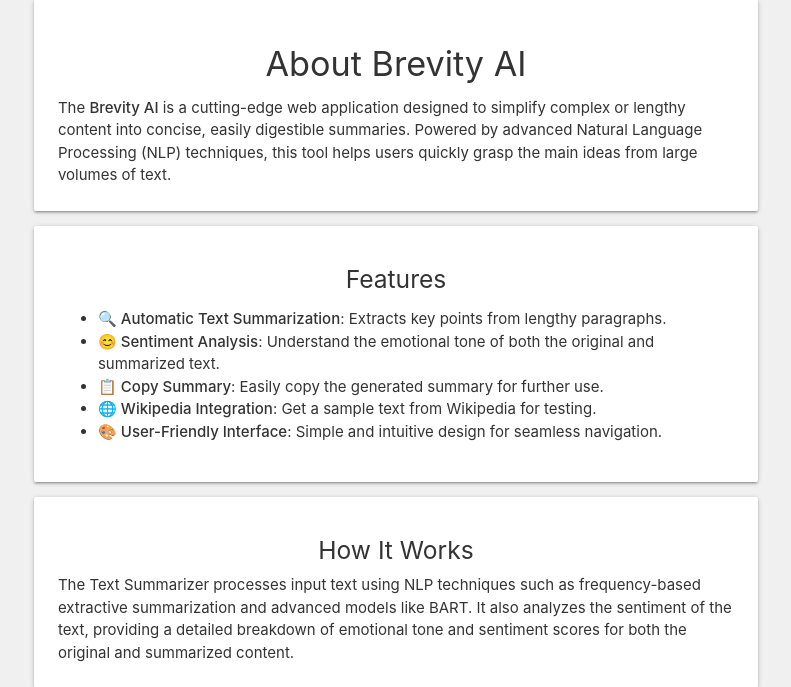
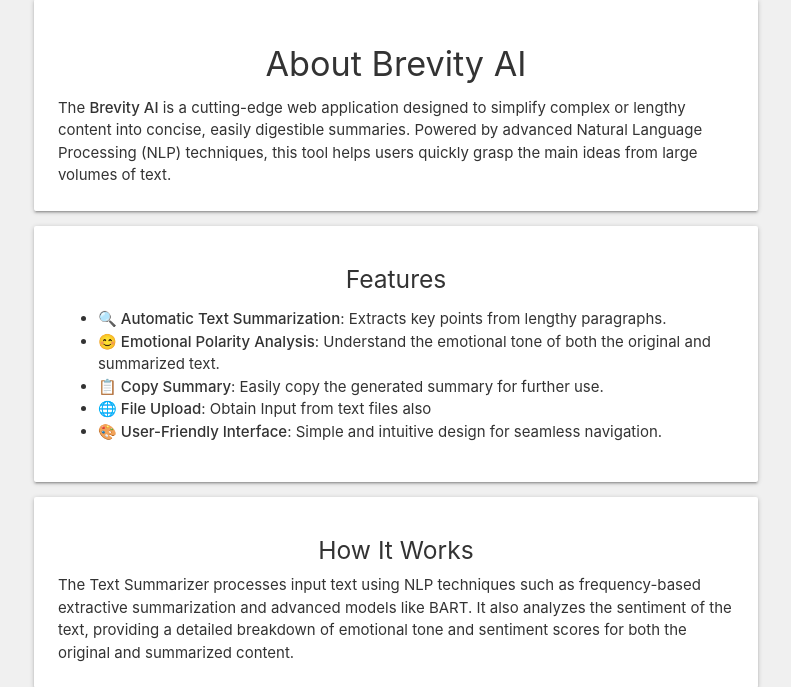
Before and after one commit to Hahasha4/BrevityAI, a Flask app: page /about in a window 1280 px wide. Shown: the part 73-760 px from the top of the page, without its empty margins (244-1035 px from the left). Run offline with Flask 3, Linux system fonts and the light colour scheme.

Commit message:
frontend changes

```diff
--- a/app.py
+++ b/app.py
@@ -14,7 +14,7 @@ app = Flask(__name__)
 app.config['UPLOAD_FOLDER'] = 'uploads'
 os.makedirs(app.config['UPLOAD_FOLDER'], exist_ok=True)
 
-# Download necessary NLTK resources
+# Download necessary NLTK resources token
 nltk.download('punkt')
 nltk.download('stopwords')
 
@@ -23,7 +23,7 @@ device = 0 if torch.cuda.is_available() else -1  # Use GPU if available
 summarizer = pipeline("summarization", model="facebook/bart-large-cnn", device=device)
 
 def analyze_sentiment(text):
-    """Analyze sentiment polarity of text."""
+    """Analyze emotional polarity of text."""
     analysis = TextBlob(text)
     sentiment_score = analysis.sentiment.polarity
     if sentiment_score > 0.1:
--- a/templates/about.html
+++ b/templates/about.html
@@ -17,9 +17,9 @@
                     <h5 class="center-align">Features</h5>
                     <ul class="browser-default">
                         <li>🔍 <strong>Automatic Text Summarization</strong>: Extracts key points from lengthy paragraphs.</li>
-                        <li>😊 <strong>Sentiment Analysis</strong>: Understand the emotional tone of both the original and summarized text.</li>
+                        <li>😊 <strong>Emotional Polarity Analysis</strong>: Understand the emotional tone of both the original and summarized text.</li>
                         <li>📋 <strong>Copy Summary</strong>: Easily copy the generated summary for further use.</li>
-                        <li>🌐 <strong>Wikipedia Integration</strong>: Get a sample text from Wikipedia for testing.</li>
+                        <li>🌐 <strong>File Upload</strong>: Obtain Input from text files also </li>
                         <li>🎨 <strong>User-Friendly Interface</strong>: Simple and intuitive design for seamless navigation.</li>
                     </ul>
                 </div>
--- a/templates/index.html
+++ b/templates/index.html
@@ -76,7 +76,7 @@
                             <hr>
                             <button class="btn waves-effect waves-light copy-button"
                                 style="background-color: #bc2a8d;; width: 100%;" data-clipboard-target="#summaryText">Copy Summary</button>
-                            <h6 class="center-align">Polarity/h6>
+                            <h6 class="center-align">Polarity </h6>
                             <div class="progress">
                                 <div class="determinate" id="summarySentimentBar" style="width: {{ (summary_sentiment_score + 1) * 50 }}%;"></div>
                             </div>
```
